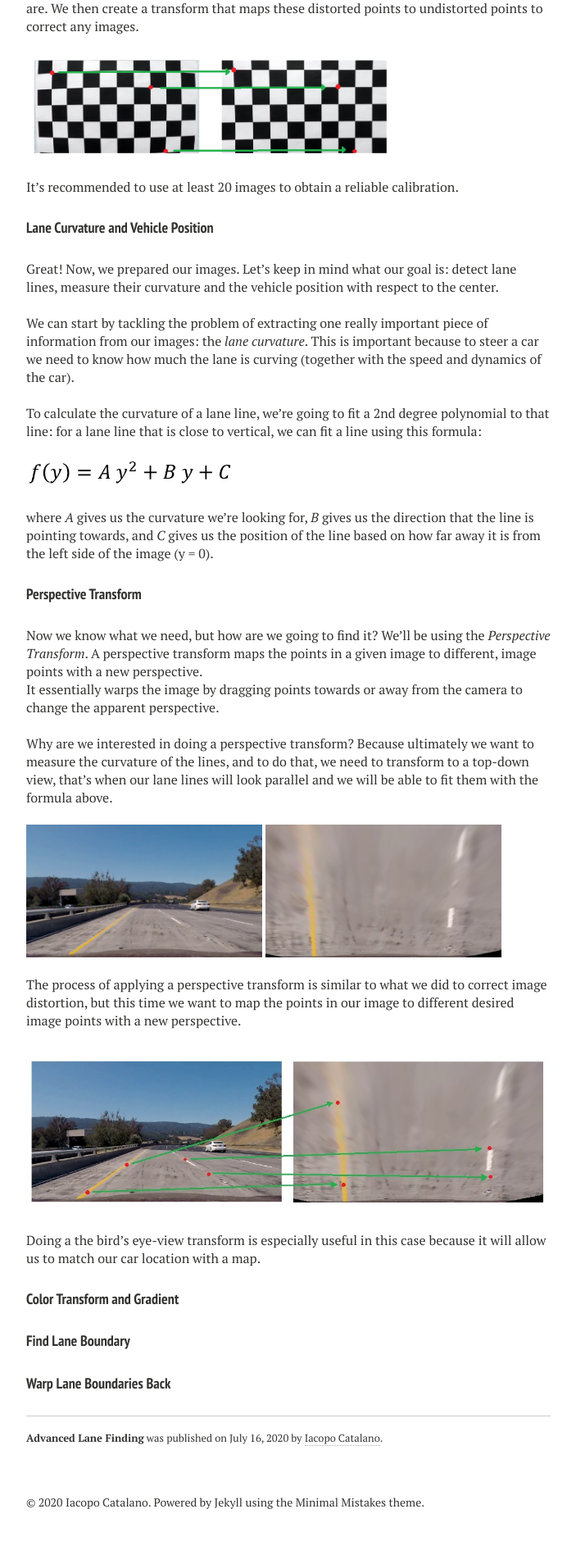
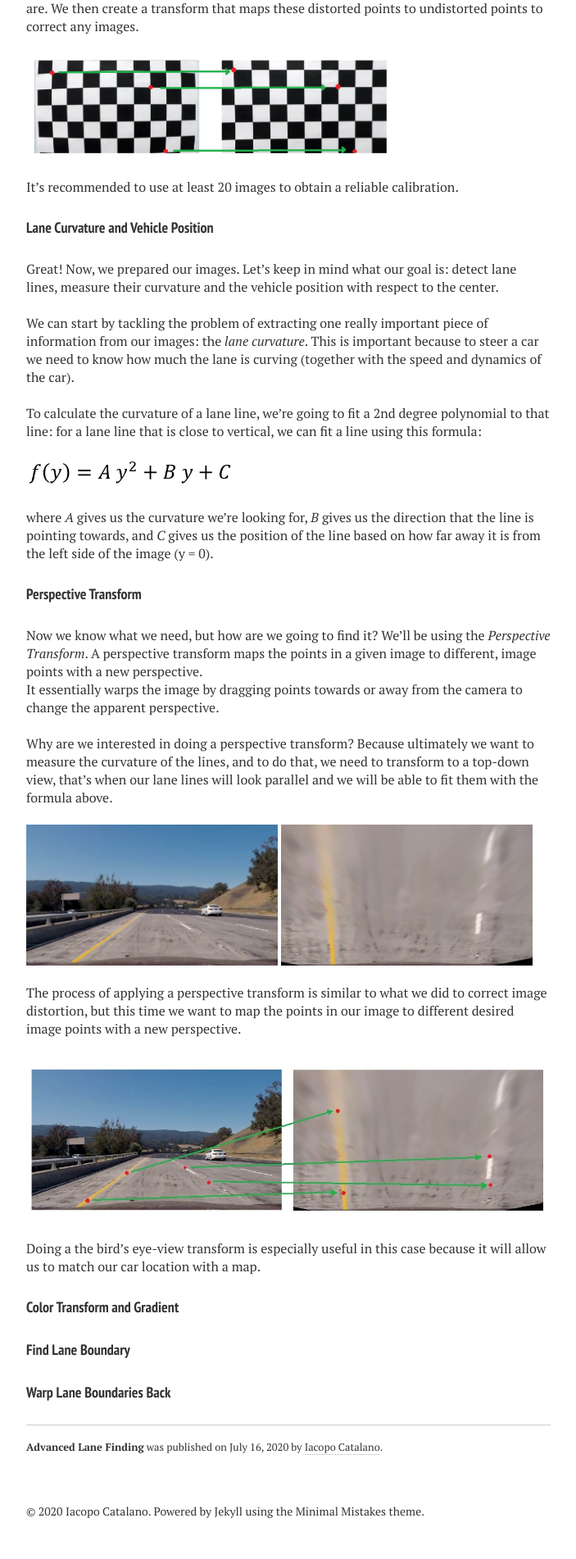
Before and after one commit to IacopomC/iacopomc.github.io, a Jekyll site: the page built from _posts/2020-07-16-advanced-lane-finding.md, in a window 1280 px wide. Shown: the part 1844-3746 px from the top of the page at 82% size, without its empty margins (288-991 px from the left). Built offline with Jekyll 4.4.1, drawn with Linux system fonts in a browser that asks for light colours; nearby versions of some CDN libraries; our own code applies the rules of GitHub Pages for plain Markdown files.

Commit message:
Try new width couple images

```diff
--- a/_posts/2020-07-16-advanced-lane-finding.md
+++ b/_posts/2020-07-16-advanced-lane-finding.md
@@ -112,8 +112,8 @@ Why are we interested in doing a perspective transform? Because ultimately we wa
 
 <br/>
 
-<img src="{{ site.url }}/assets/images/advanced-lane-finding-post/regular_view_road.jpg" width="45%">
-<img src="{{ site.url }}/assets/images/advanced-lane-finding-post/top_down_view_road.jpg" width="45%">
+<img src="{{ site.url }}/assets/images/advanced-lane-finding-post/regular_view_road.jpg" width="48%">
+<img src="{{ site.url }}/assets/images/advanced-lane-finding-post/top_down_view_road.jpg" width="48%">
 
 <br/>
 
```
